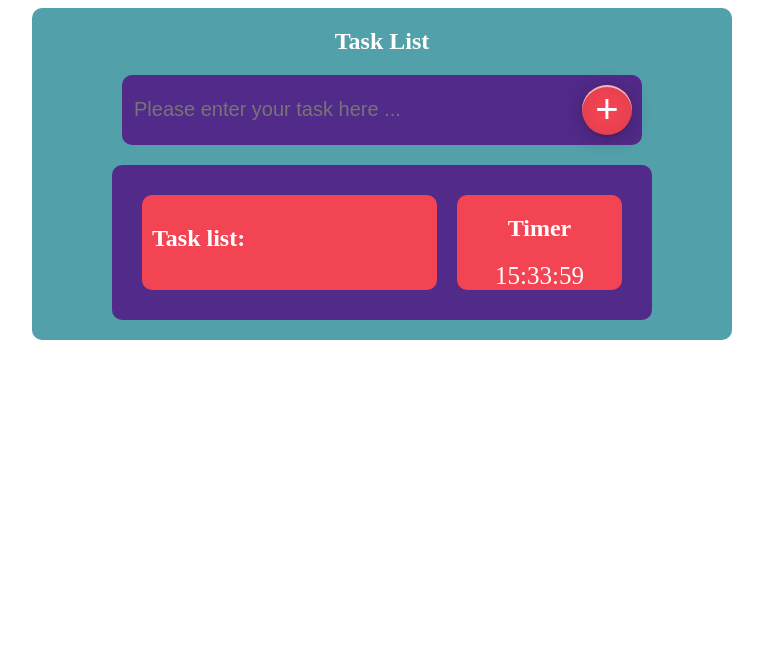
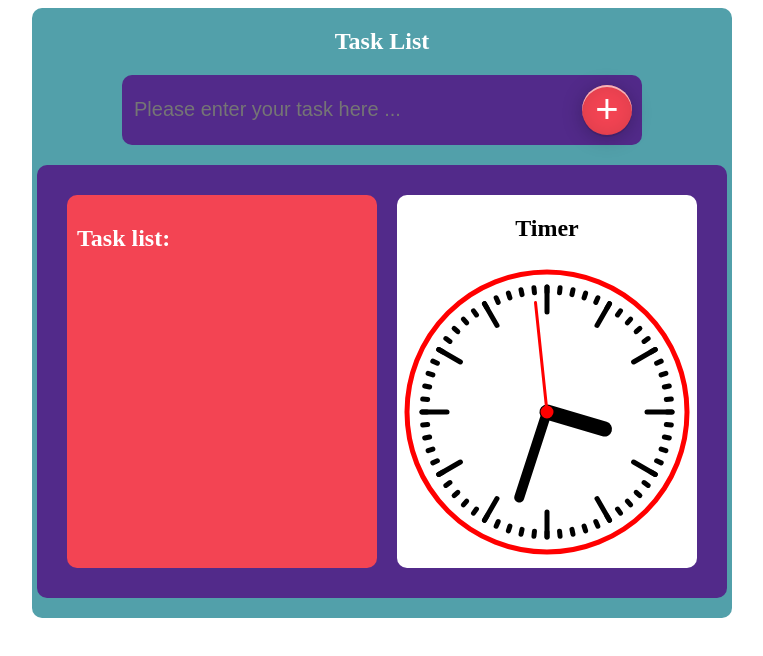
Before and after one commit to DanilaLeontyev/taskList-pomodoroTimer, a plain HTML site: page index.html in a window 1280 px wide. Shown: the whole page, without its empty margins (258-1021 px from the left). Drawn offline with Linux system fonts and the light colour scheme.

Commit message:
add timer

```diff
--- /dev/null
+++ b/Clock.js
@@ -0,0 +1,145 @@
+let canvas = document.getElementById('clock');
+let ctx = canvas.getContext('2d');
+let ring = document.getElementById('ring');
+let startTomato = document.getElementById('startTomato');
+let check = false;
+let nowMin = 0;
+let nowSec = 0;
+let noSound = false;
+
+function clock() {
+    let date = new Date();
+    ctx.clearRect(0, 0, canvas.width, canvas.height);
+    ctx.save();
+    ctx.lineWidth = 5;
+    ctx.lineCap = 'round';
+    ctx.translate(150, 150);
+    ctx.rotate(-Math.PI);
+    ctx.save();
+
+    // часовые деления
+    for (let i = 0; i < 12; i++) {
+        ctx.beginPath();
+        ctx.rotate(Math.PI / 6);
+        ctx.moveTo(0, 100);
+        ctx.lineTo(0, 125);
+        ctx.stroke();
+    }
+    ctx.restore();
+
+    //минутные деления
+    ctx.save();
+    for (let i = 0; i < 60; i++) {
+        ctx.beginPath();
+        ctx.rotate(Math.PI / 30);
+        ctx.moveTo(0, 120);
+        ctx.lineTo(0, 125);
+        ctx.stroke();
+    }
+    ctx.restore();
+
+    let sec = date.getSeconds();
+    let min = date.getMinutes();
+    let hr = date.getHours();
+
+    hr = hr >= 12 ? hr - 12 : hr;
+    // часовая стрелка
+    ctx.save();
+    ctx.beginPath();
+    ctx.lineWidth = 15;
+    ctx.rotate(hr * (Math.PI / 6) + (Math.PI / 360) * min);
+    ctx.moveTo(0, 0);
+    ctx.lineTo(0, 60);
+    ctx.stroke();
+    ctx.restore();
+
+    //минутная стрелка
+    ctx.save();
+    ctx.beginPath();
+    ctx.lineWidth = 10;
+    ctx.rotate((Math.PI / 30) * min);
+    ctx.moveTo(0, 0);
+    ctx.lineTo(0, 90);
+    ctx.stroke();
+    ctx.restore();
+
+    //Секундная стрелка
+    ctx.save();
+    ctx.beginPath();
+    ctx.lineWidth = 3;
+    ctx.arc(0, 0, 5, 0, Math.PI * 2);
+    ctx.fillStyle = 'red';
+    ctx.fill();
+    ctx.strokeStyle = 'red';
+    ctx.rotate(sec * Math.PI / 30);
+    ctx.moveTo(0, 0);
+    ctx.lineTo(0, 110);
+    ctx.stroke();
+    ctx.restore();
+
+    // Окружность часов
+    ctx.save();
+    ctx.beginPath();
+    ctx.lineWidth = 5;
+    ctx.strokeStyle = 'red';
+    ctx.arc(0, 0, 140, 0, Math.PI * 2, true);
+    ctx.stroke();
+    ctx.restore();
+
+    if (check === true) {
+        // Время работы
+        ctx.save();
+        ctx.beginPath();
+        ctx.strokeStyle = 'rgba(43, 255, 89, 0.5)';
+        ctx.lineWidth = 20;
+        ctx.lineCap = 'butt';
+        ctx.rotate(Math.PI / 2); // Где появилось смещение я хз
+        ctx.arc(0, 0, 120,
+            (Math.PI / 30) * nowMin,
+            (Math.PI / 30) * (nowMin + 25));
+        ctx.stroke();
+
+        // Время отдыха
+        ctx.beginPath();
+        ctx.strokeStyle = 'rgba(219, 39, 51, 0.5)';
+        ctx.arc(0, 0, 120,
+            (Math.PI / 30) * (nowMin + 25),
+            (Math.PI / 30) * (nowMin + 30));
+        ctx.stroke();
+        ctx.restore();
+
+
+        if (min === nowMin + 25 && noSound === false) {
+            ring.play();
+            noSound = true;
+        }
+        if(min === nowMin + 30 && noSound === true) {
+            ring.play();
+            noSound = false;
+            check = false;
+            addInterval();
+        }
+    }
+
+    ctx.restore();
+}
+
+setInterval(clock, 1000);
+
+function addInterval() {
+    check === false ? check = true : check = false;
+    let nowDate = new Date();
+
+    if(check === true) {
+        startTomato.play();
+    }
+    setTimeout(function() {
+        startTomato.pause();
+    }, 3000);
+
+    nowMin = nowDate.getMinutes();
+    nowSec = nowDate.getSeconds();
+}
+
+
+canvas.addEventListener('click', addInterval);
--- a/index.html
+++ b/index.html
@@ -27,12 +27,15 @@
                 <h2>Timer</h2>
                 <div class="clock">
                     <!-- Clock -->
-                    Clock
+                    <canvas width="300" height="300" id="clock"></canvas>
+                    <audio src="assets/ring.mp3" type="audio/mpeg" id="ring"></audio>
+                    <audio src="assets/start.mp3" type="audio/mpeg" id="startTomato"></audio>
                 </div>
             </section>
         </div>
     </section>
     <script src='index.js'></script>
+    <script src="Clock.js"></script>
 </body>
 
 </html>
--- a/index.js
+++ b/index.js
@@ -1,19 +1,17 @@
 let enterTask = document.querySelector('.enterTask');
 let addBtn = document.querySelector('.addTask');
 let taskList = document.querySelector('.taskList');
-let clock = document.querySelector('.clock');
 
 function createTask() {
     let task = document.createElement('li');
     let delTask = document.createElement('button');
 
     task.textContent = enterTask.value;
-    delTask.textContent = '-';
     delTask.className = 'delTask';
     task.className = 'taskItem';
     delTask.addEventListener('click', function () {
         task.remove();
-    })
+    });
 
     taskList.insertBefore(task, taskList.firstChild);
     task.insertAdjacentElement('beforeend', delTask);
@@ -21,25 +19,3 @@ function createTask() {
     enterTask.value = '';
 }
 addBtn.addEventListener('click', createTask);
-
-function timer() {
-    let date = new Date();
-    let hours = date.getHours();
-    let minutes = date.getMinutes();
-    let seconds = date.getSeconds();
-
-    if (hours < 10) {
-        hours = '0' + hours;
-    }
-    if (minutes < 10) {
-        minutes = '0' + minutes;
-    }
-    if (seconds < 10) {
-        seconds = '0' + seconds;
-    }
-
-    let nowDate = hours + ':' + minutes + ':' + seconds;
-
-    clock.innerHTML = nowDate;
-}
-window.setInterval(timer, 1000);
--- a/style.css
+++ b/style.css
@@ -10,6 +10,7 @@ html{
 }
 .pomodoroTimer {
   background-color: var(--second-bg-color);
+  min-width: 550px;
   max-width: 700px;
   margin: 0 auto;
   display: flex;
@@ -65,7 +66,7 @@ html{
 
 .content-wrapper {
   background-color: var(--content-bg-color);
-  width: 500px;
+  width: 650px;
   margin: 20px;
   padding: 20px;
   display: flex;
@@ -97,10 +98,11 @@ html{
 }
 
 .clock-wrapper {
-  background-color: var(--main-bg-color);
+  background-color: white;
+  color: black;
   border-radius: 10px;
   margin: 10px;
-  width: 180px;
+  width: 300px;
   display: flex;
   flex-direction: column;
   align-items: center;
@@ -115,7 +117,10 @@ html{
     border: none;
     border-radius: 50%;
     margin-right: 10px;
-    background-color: var(--content-bg-color);
+    background: white url(assets/trash.png) 50% 50% no-repeat;
+
+  background-size: 15px ;
+
 }
 
 .clock {
```
Also changed, not shown: assets/trash.png (added), 2 other files.
